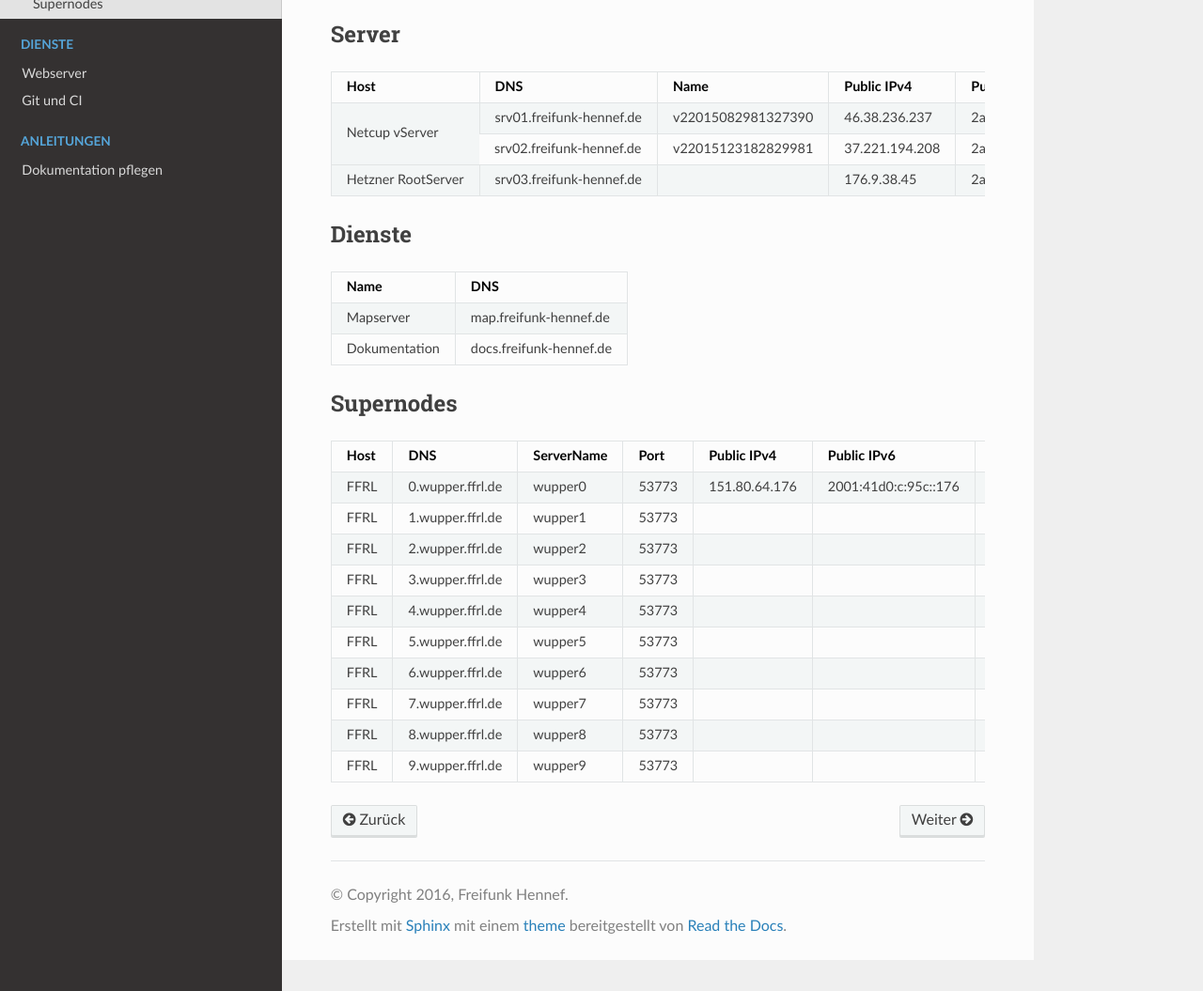
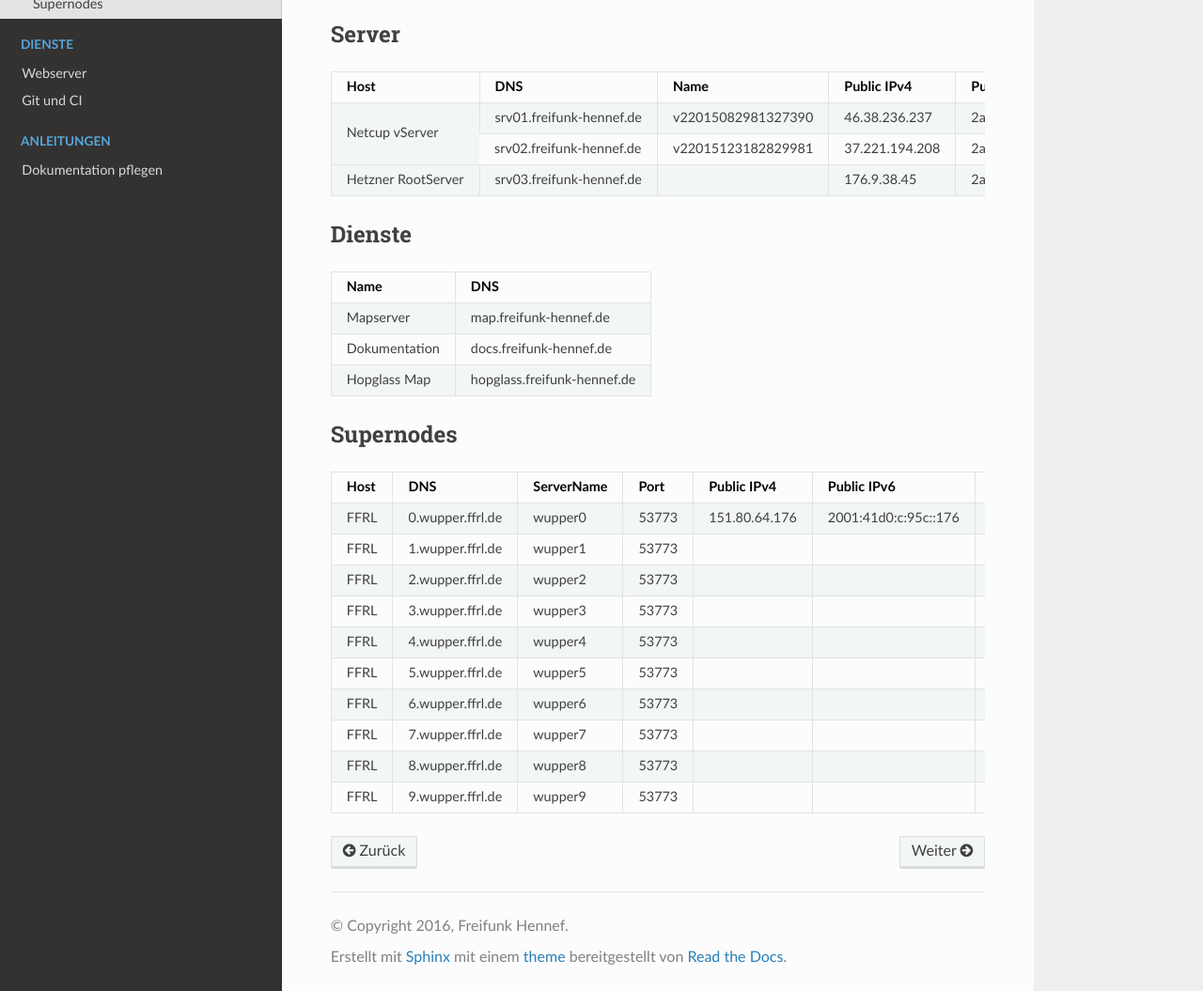
Before and after one commit to Freifunk-Hennef/FFHEF-Docs, a Sphinx documentation site: the page built from source/server-ip-adressen.rst, in a window 1280 px wide and 1319 px high, cut to the strip 264-1319 px from the top of the window. Shown: the whole strip at 94% size. Built offline with Sphinx 7.4.7 and the Read the Docs theme 2.0.0, drawn with Linux system fonts in a browser that asks for light colours.

Commit message:
[FIX] Hopglass Server in Liste eingetragen

```diff
--- a/source/server-ip-adressen.rst
+++ b/source/server-ip-adressen.rst
@@ -50,6 +50,8 @@ Dienste
 +---------------------+------------------------------+
 | Dokumentation       | docs.freifunk-hennef.de      |
 +---------------------+------------------------------+
+| Hopglass Map        | hopglass.freifunk-hennef.de  |
++---------------------+------------------------------+
 
 
 
```
